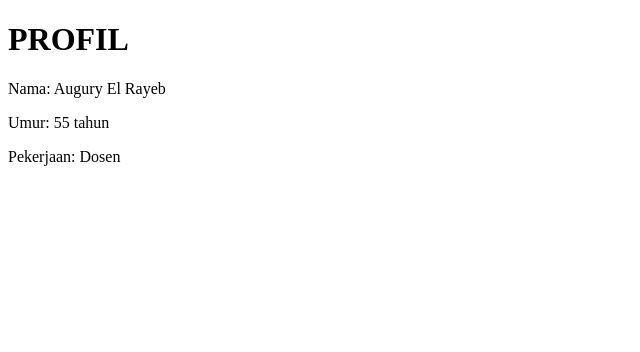
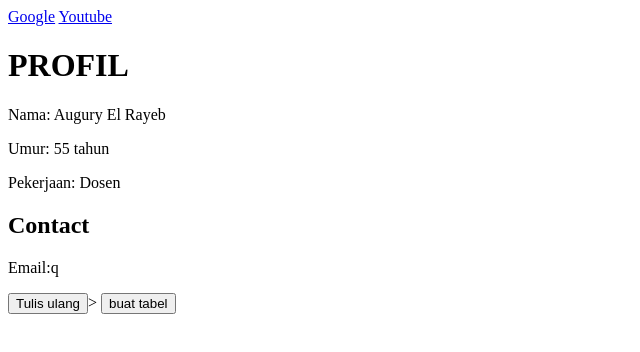
Before and after one commit to auguryelrayeb/latihanGit2026, a plain HTML site: page index.html in a window 1280 px wide. Shown: the whole page, without its empty margins (0-640 px from the left). Drawn offline with Linux system fonts and the light colour scheme.

Commit message:
modifikasi pada file index.html

```diff
--- a/index.html
+++ b/index.html
@@ -5,12 +5,56 @@
     <meta name="viewport" content="width=device-width, initial-scale=1.0">
     <title>PROFIL</title>
 </head>
+<script lang="javascript">
+    let buatTabel = () => {
+        let tbl2_2 = document.createElement("table");
+
+        let row1 = document.createElement("tr");
+        let row2 = document.createElement("tr");
+
+        let cell1_1 = document.createElement("td");
+        let cell1_2 = document.createElement("td");
+
+        let cell2_1 = document.createElement("td");
+        let cell2_2 = document.createElement("td");
+
+        cell1_1.innerHTML = "Nama";
+        cell2_1.innerHTML = "Augury El Rayeb";
+        cell1_2.innerHTML = "Umur";
+        cell2_2.innerHTML = "55 tahun";
+
+        row1.appendChild(cell1_1);
+        row1.appendChild(cell1_2);
+
+        row2.appendChild(cell2_1);
+        row2.appendChild(cell2_2);
+
+        tbl2_2.appendChild(row1);
+        tbl2_2.appendChild(row2);
+        tbl2_2.setAttribute("border", "1");
+        //document.body.appendChild(tbl2_2);
+
+        let divContact = document.getElementById("contact");
+        //divContact.innerHTML="Kosong";
+        divContact.appendChild(tbl2_2);
+
+    }
+</script>
 <body>
-    <div>
+    <a id="google-link" href="https://www.google.com">Google</a>
+    <a id="youtube-link" href="https://www.youtube.com">Youtube</a>
+    <div id="profile">
         <h1>PROFIL</h1>
         <p>Nama: Augury El Rayeb</p>
         <p>Umur: 55 tahun</p>
         <p>Pekerjaan: Dosen</p>
     </div>
+    <div id="contact">
+        <h2>Contact</h2>
+        <p>Email:q
+    </div>
+    <button onclick="document.write('What is JavaScript?');">Tulis ulang</button>>
+    <button onclick="buatTabel();">buat tabel</button>
 </body>
+
 </html>
```
